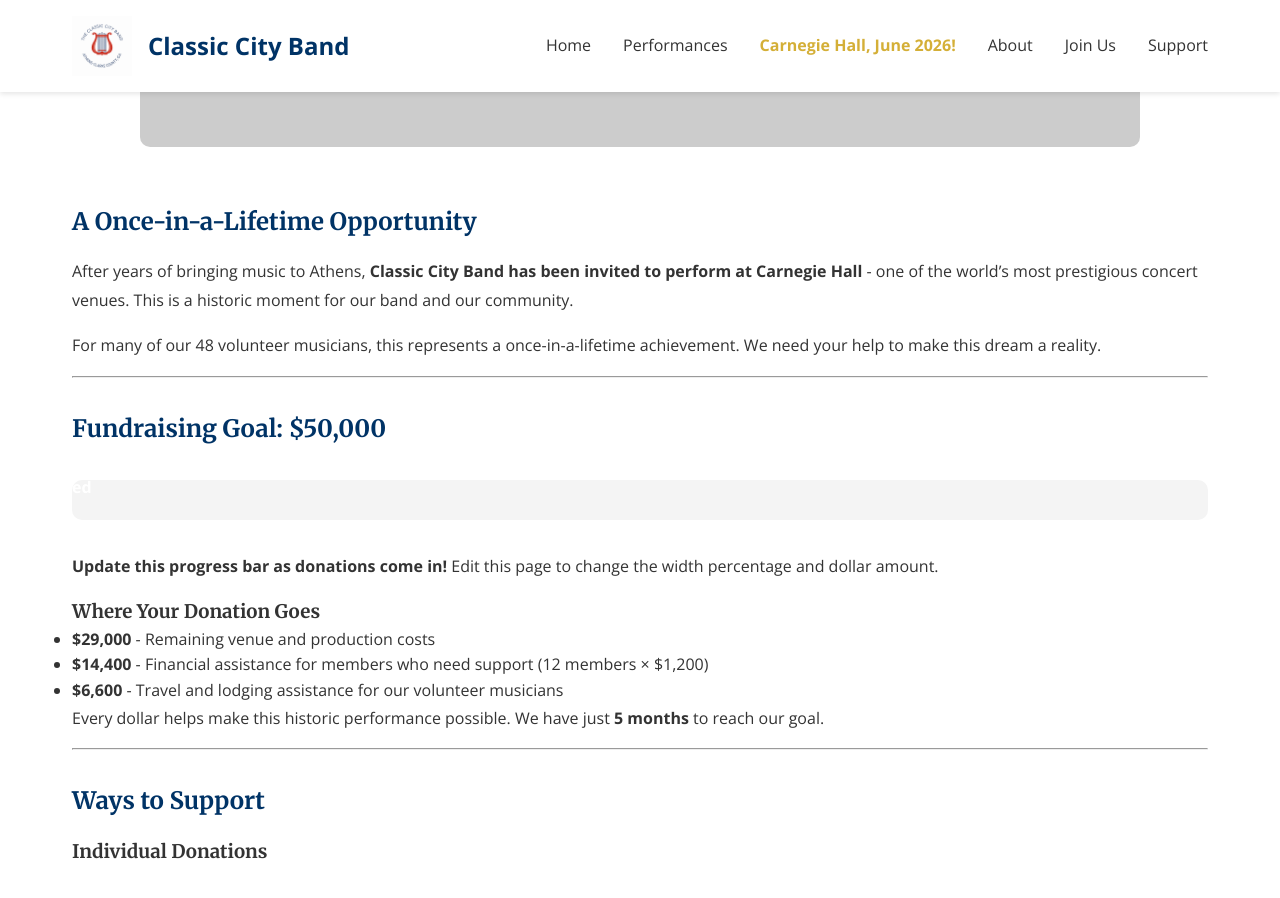
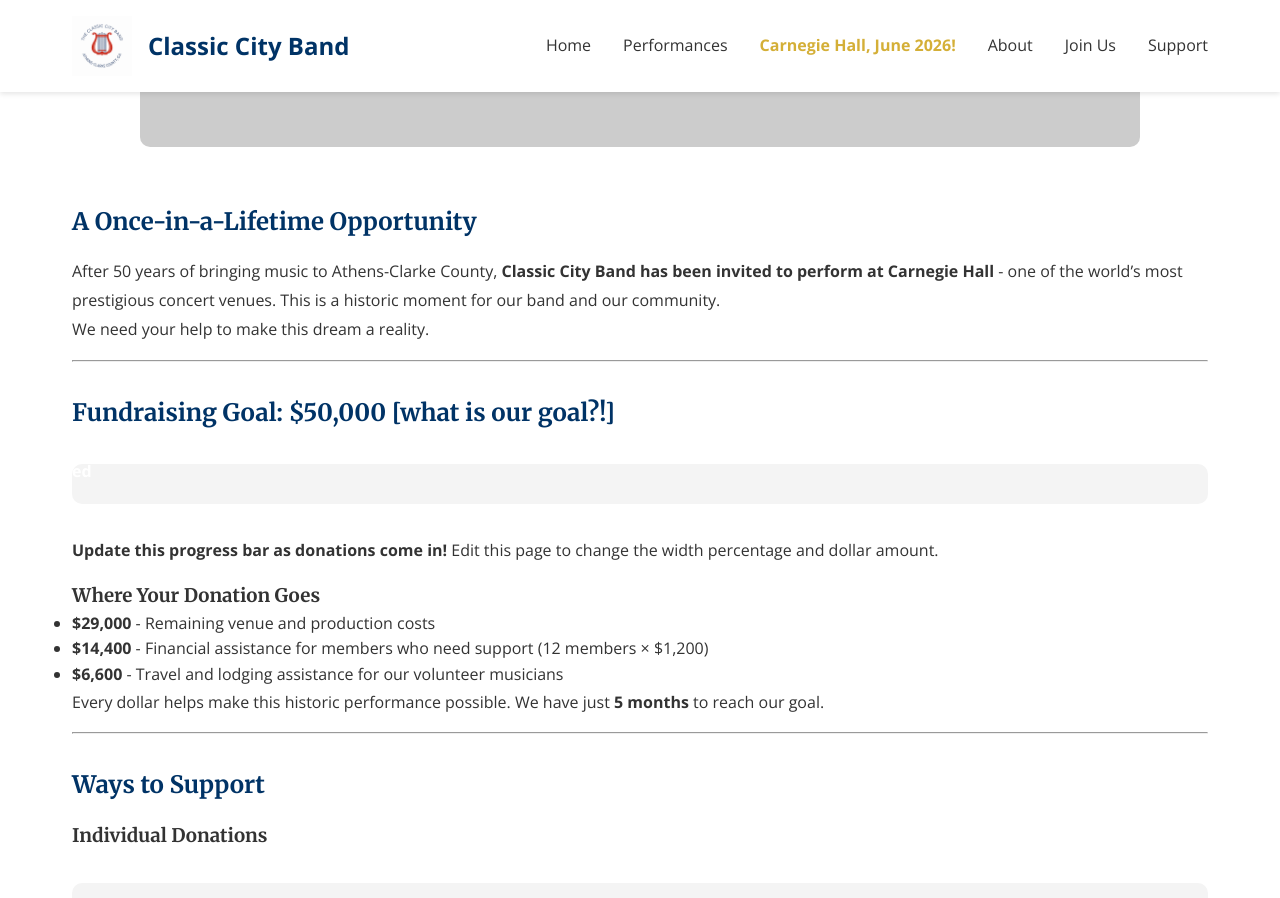
Before and after one commit to webmasterCCB/CCBwebsite, a Jekyll site: the page built from carnegie-hall.md, in a window 1280 px wide and 900 px high, scrolled down 414 px. Built offline with Jekyll 4.4.1, drawn with Linux system fonts in a browser that asks for light colours.

Commit message:
Update carnegie-hall.md

```diff
--- a/carnegie-hall.md
+++ b/carnegie-hall.md
@@ -10,13 +10,12 @@ description: Support Classic City Band's historic performance at Carnegie Hall
 
 ## A Once-in-a-Lifetime Opportunity
 
-After years of bringing music to Athens, **Classic City Band has been invited to perform at Carnegie Hall** - one of the world's most prestigious concert venues. This is a historic moment for our band and our community.
-
-For many of our 48 volunteer musicians, this represents a once-in-a-lifetime achievement. We need your help to make this dream a reality.
+After 50 years of bringing music to Athens-Clarke County, **Classic City Band has been invited to perform at Carnegie Hall** - one of the world's most prestigious concert venues. This is a historic moment for our band and our community.<br>
+We need your help to make this dream a reality.
 
 ---
 
-## Fundraising Goal: $50,000
+## Fundraising Goal: $50,000 [what is our goal?!]
 
 <div class="progress-container">
   <div class="progress-bar" style="width: 0%;">
```
